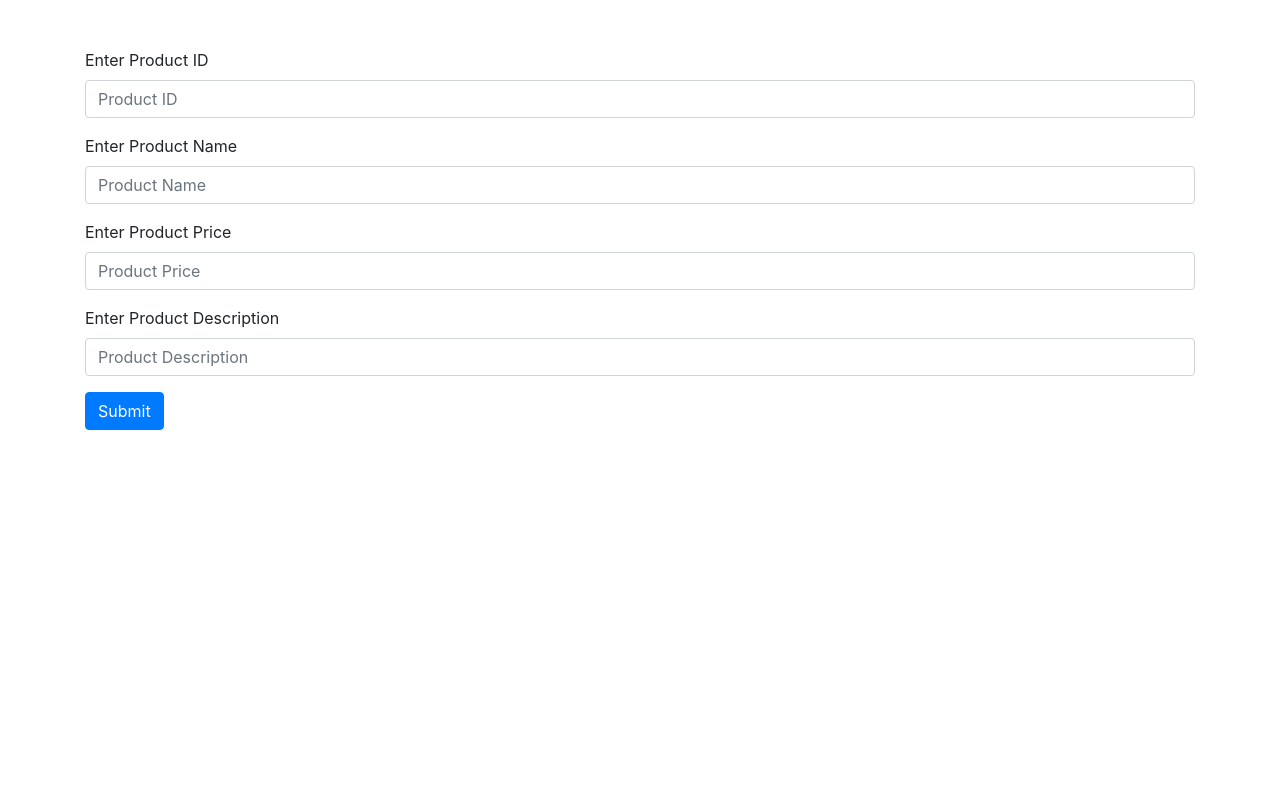
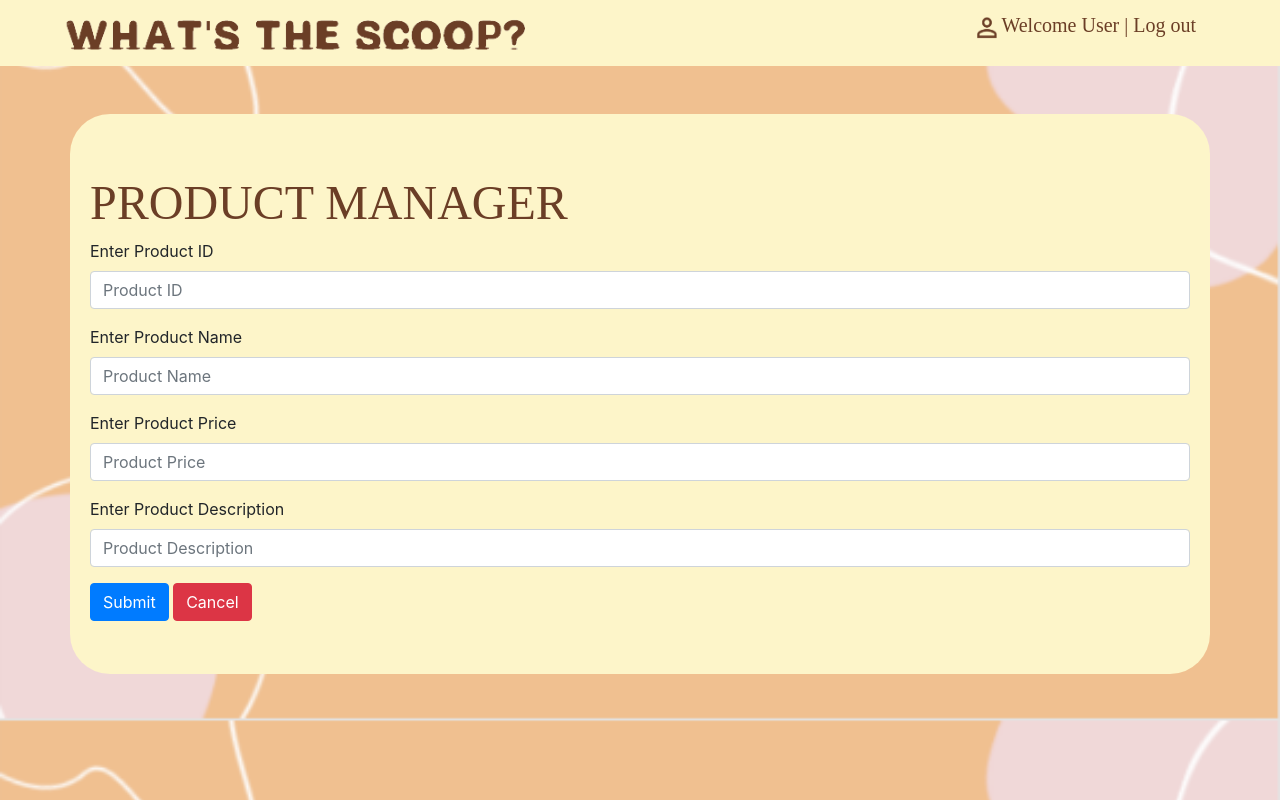
Before and after one commit to aUrelogs/wst_page, a PHP site: page /prodmanage.php in a window 1280 px wide. Run offline with PHP 8.4, Linux system fonts and the light colour scheme.

Commit message:
final changes in CURD PRODUCT

```diff
--- /dev/null
+++ b/indexfiles/justanothercss.css
@@ -0,0 +1,43 @@
+body {
+    background-image: url(images/bgimg.PNG);
+   background-size: 100%;
+}
+
+li, a{
+    font-family: "Century Gothic";
+    font-weight: 500;
+    font-size: 20px;
+    color: #6b3e26;
+    text-decoration: none;
+    cursor: pointer;
+}
+
+header{
+    display: flex;
+    justify-content: space-between;
+    align-items: center;
+    padding: 10px 5%;
+    background-color: #fdf5c9;
+
+}
+
+.logo{
+    cursor: pointer;
+    width: 40%;
+}
+
+.nav_links {
+    list-style: none;
+}
+.nav_links li {
+    display: inline-block;
+    padding: 0px 20px;
+    transition: all 0.3s ease 0s;
+}
+.bgcol{
+    background-color: #fdf5c9;
+    padding: 5px;
+    border-radius: 40px;
+    width: 90%;
+
+}
--- a/indexfiles/prodmanage.php
+++ b/indexfiles/prodmanage.php
@@ -18,10 +18,11 @@
                 die(mysqli_error($conn));
             }
     }
-
+    if(isset($_POST['cancel'])){
+            header ('location:displayprod.php');
+    }
 
 ?>
-
 
 
 <!doctype html>
@@ -32,13 +33,26 @@
     <meta name="viewport" content="width=device-width, initial-scale=1, shrink-to-fit=no">
     <!-- Bootstrap CSS -->
     <link rel="stylesheet" href="https://cdn.jsdelivr.net/npm/bootstrap@4.0.0/dist/css/bootstrap.min.css">
+    <link rel="stylesheet" href="justanothercss.css">
     <title>Product Manager</title>
   </head>
   <body>
 
+  <div class ="">
+<header>
+        <img class="logo" src="images/logoname.png" alt="logo">
+        <nav>
+            <ul class ="nav_links">
+                <li> <img src="images/userlogoo.png" class="logo" style="width: 20px;"> Welcome User | <a href = index.php>Log out</a></li>
+            </ul>
+        </nav>
+    </header>
+</div>
+
+    <div class="bgcol container my-5">
     <div class="container my-5">
     <form method="post">
-
+    <font face="Century Gothic" size="50" color="#6b3e26">PRODUCT MANAGER</font>
         <div class="form-group">
             <label>Enter Product ID</label>
             <input type="number" class="form-control" placeholder="Product ID" name="productID"autocomplete="off">
@@ -60,10 +74,12 @@
         </div>
 
         <button type="submit" class="btn btn-primary" name="submit">Submit</button>
+        <button type="submit" class="btn btn-danger" name="cancel">Cancel </button>
+
 
     </form>
     </div>
-
+    </div>
 
 
   </body>
```
Also changed, not shown: indexfiles/displayprod.php (+19 -7 lines), indexfiles/productmanager.html (deleted, +0 -37 lines), indexfiles/update_prod.php (+6 -1 lines).
